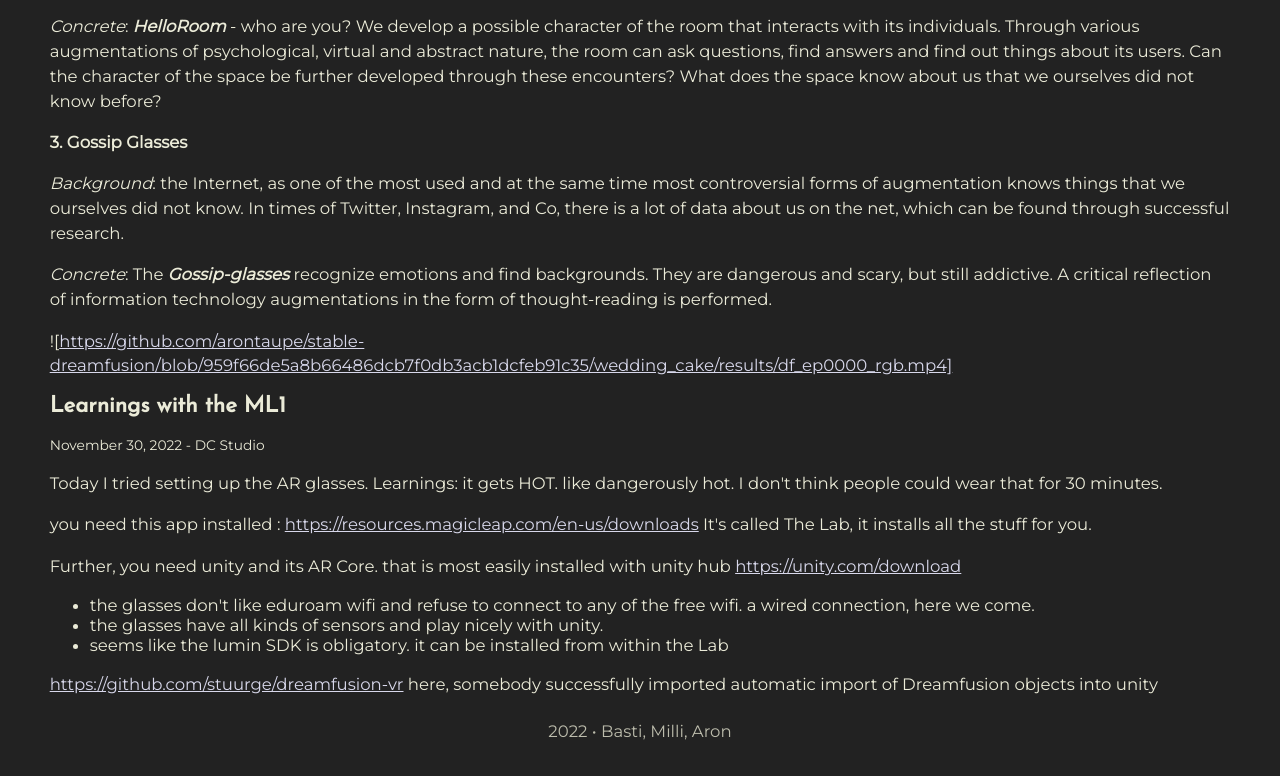
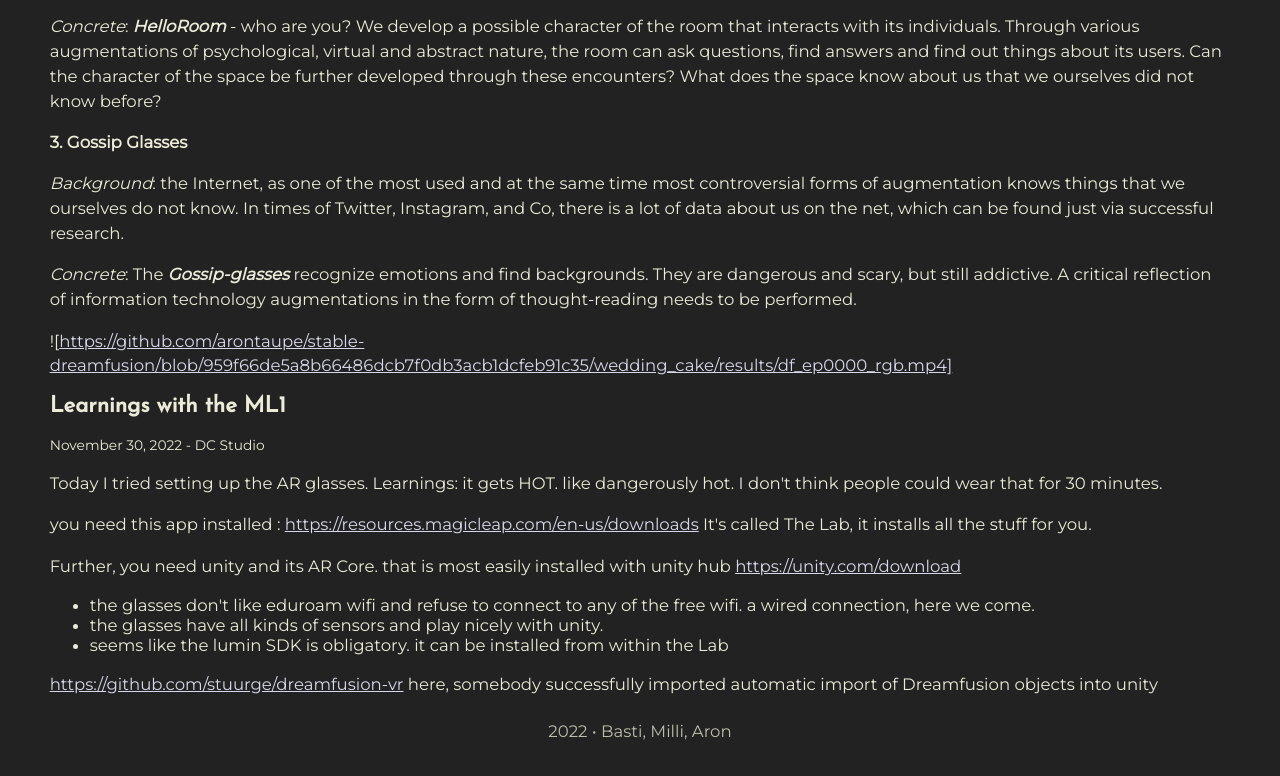
Before and after one commit to bastipnt/journal-raum-als-interface, a Gatsby site: page / in a window 1280 px wide. Shown: the part 2280-3056 px from the top of the page. Built offline with nearby package versions, Linux system fonts and the light colour scheme; Gatsby itself is replaced by a stand-in of ours.

Commit message:
Update 2022-11-25.md

```diff
--- a/src/markdown/2022-11-25.md
+++ b/src/markdown/2022-11-25.md
@@ -67,9 +67,9 @@ Our fork of stable-dreamfusion:
 
 **3. Gossip Glasses**
 
-*Background*: the Internet, as one of the most used and at the same time most controversial forms of augmentation knows things that we ourselves did not know. In times of Twitter, Instagram, and Co, there is a lot of data about us on the net, which can be found through successful research.
+*Background*: the Internet, as one of the most used and at the same time most controversial forms of augmentation knows things that we ourselves do not know. In times of Twitter, Instagram, and Co, there is a lot of data about us on the net, which can be found just via successful research.
 
-*Concrete*: The ***Gossip-glasses*** recognize emotions and find backgrounds. They are dangerous and scary, but still addictive. A critical reflection of information technology augmentations in the form of thought-reading is performed.
+*Concrete*: The ***Gossip-glasses*** recognize emotions and find backgrounds. They are dangerous and scary, but still addictive. A critical reflection of information technology augmentations in the form of thought-reading needs to be performed.
 
 
 
```
